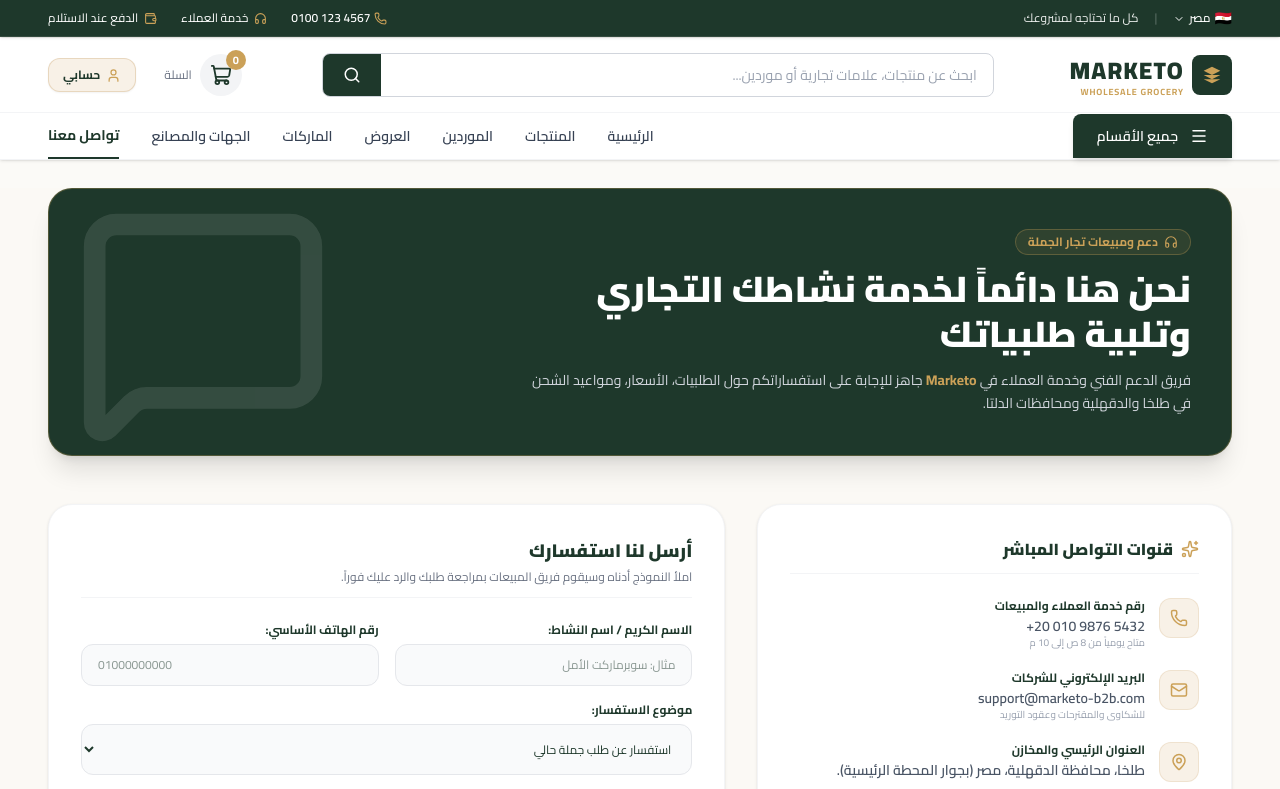
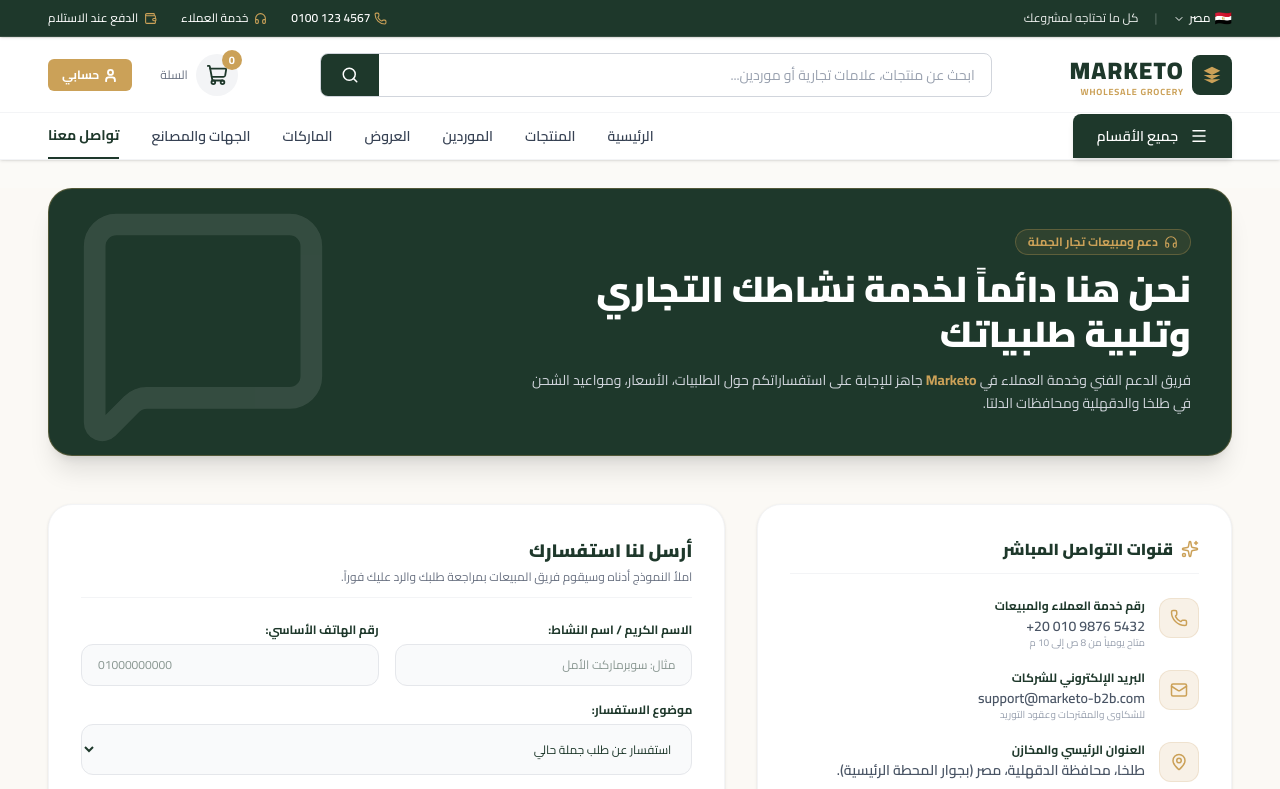
Before and after one commit to azmy234/Marketo-frontend, a React (Vite) app: page /ContactUsPage in a window 1280 px wide. Shown: the top 789 px of the page. Built offline with nearby package versions, Linux system fonts and the light colour scheme.

Commit message:
font size

```diff
--- a/src/components/Home/Navbar.jsx
+++ b/src/components/Home/Navbar.jsx
@@ -193,9 +193,13 @@ export default function Navbar() {
             {isLoggedIn ? (
               <Link
                 to="/CustomerPage"
-                className="inline-flex items-center gap-1.5 rounded-xl bg-[#F8F1E7] border border-[#D9BD96]/50 px-3.5 py-2 text-xs font-bold text-brand-dark transition-all hover:bg-brand-gold shadow-xs"
+                className="inline-flex items-center gap-1 rounded-md bg-brand-gold px-3.5 py-2 text-xs font-bold text-white transition-colors hover:bg-brand-dark"
               >
-                <User size={15} className="text-brand-gold shrink-0" />
+                <User
+                  size={15}
+                  strokeWidth={3}
+                  className="text-white font-bold  shrink-0"
+                />
                 <span>حسابي</span>
               </Link>
             ) : (
@@ -203,7 +207,11 @@ export default function Navbar() {
                 to="/Login"
                 className="inline-flex items-center gap-1.5 rounded-md bg-brand-gold px-3.5 py-2 text-xs font-bold text-white transition-colors hover:bg-brand-dark"
               >
-                <UserPlus size={14} />
+                <UserPlus
+                  size={14}
+                  strokeWidth={3}
+                  className="text-white font-bold  shrink-0"
+                />
                 <span>LogIn</span>
               </Link>
             )}
```
